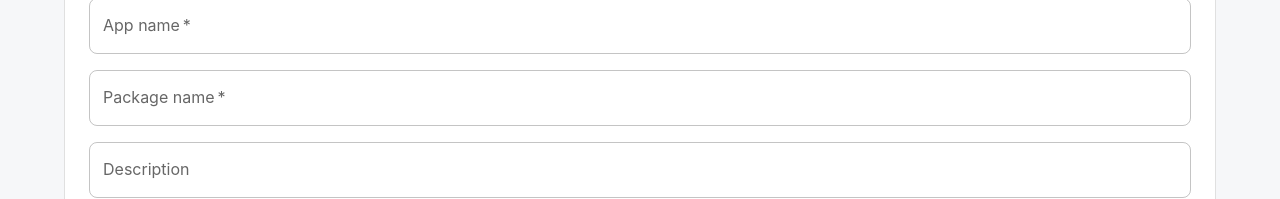
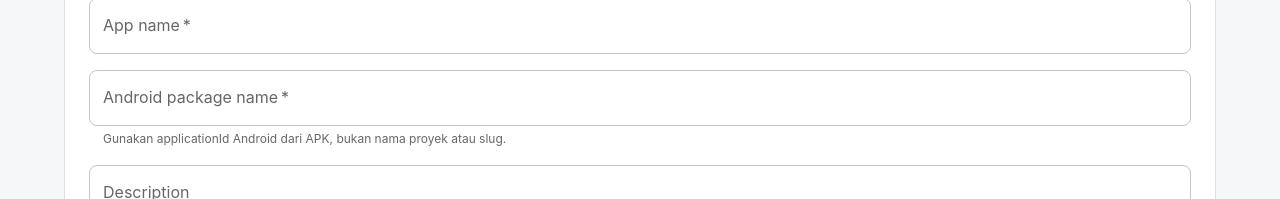
Before and after one commit to andirifqialnurr/app-deployer-web, a Next.js app: page /apps in a window 1280 px wide. Shown: the part 379-578 px from the top of the page. Built offline with nearby package versions, Linux system fonts and the light colour scheme; no server answers; the database is empty.

Commit message:
fix(web): validate Android application ids

```diff
--- a/src/app/apps/page.tsx
+++ b/src/app/apps/page.tsx
@@ -101,7 +101,13 @@ export default async function AppsPage() {
             <Stack spacing={2}>
               <Typography variant="h6">New App</Typography>
               <TextField name="name" label="App name" required />
-              <TextField name="packageName" label="Package name" required />
+              <TextField
+                name="packageName"
+                label="Android package name"
+                placeholder="com.example.myapp"
+                helperText="Gunakan applicationId Android dari APK, bukan nama proyek atau slug."
+                required
+              />
               <TextField name="description" label="Description" inputProps={{ maxLength: 240 }} />
               <Button type="submit" variant="contained" startIcon={<AddIcon />}>
                 Save App
--- /dev/null
+++ b/src/lib/android-package-name.ts
@@ -0,0 +1,11 @@
+import { z } from "zod";
+
+export const androidPackageNameSchema = z
+  .string()
+  .trim()
+  .min(3)
+  .max(160)
+  .regex(
+    /^[A-Za-z][A-Za-z0-9_]*(\.[A-Za-z][A-Za-z0-9_]*)+$/,
+    "Use a valid Android applicationId, for example com.example.myapp.",
+  );
--- a/src/server/actions/apps.ts
+++ b/src/server/actions/apps.ts
@@ -3,11 +3,12 @@
 import { revalidatePath } from "next/cache";
 import { redirect } from "next/navigation";
 import { z } from "zod";
+import { androidPackageNameSchema } from "@/lib/android-package-name";
 import { db } from "@/server/db";
 
 const createAppSchema = z.object({
   name: z.string().trim().min(2).max(80),
-  packageName: z.string().trim().min(3).max(160),
+  packageName: androidPackageNameSchema,
   description: z.string().trim().max(240).optional(),
 });
 
--- a/src/server/api/routers/apps.ts
+++ b/src/server/api/routers/apps.ts
@@ -1,4 +1,5 @@
 import { z } from "zod";
+import { androidPackageNameSchema } from "@/lib/android-package-name";
 import { adminProcedure, createTRPCRouter, publicProcedure } from "@/server/api/trpc";
 
 export const appRouter = createTRPCRouter({
@@ -20,7 +21,7 @@ export const appRouter = createTRPCRouter({
     .input(
       z.object({
         name: z.string().min(2).max(80),
-        packageName: z.string().min(3).max(160),
+        packageName: androidPackageNameSchema,
         description: z.string().max(240).optional(),
       }),
     )
@@ -31,7 +32,7 @@ export const appRouter = createTRPCRouter({
   latest: publicProcedure
     .input(
       z.object({
-        packageName: z.string().min(3),
+        packageName: androidPackageNameSchema,
         channel: z.enum(["DEV", "STABLE"]).default("STABLE"),
       }),
     )
```
